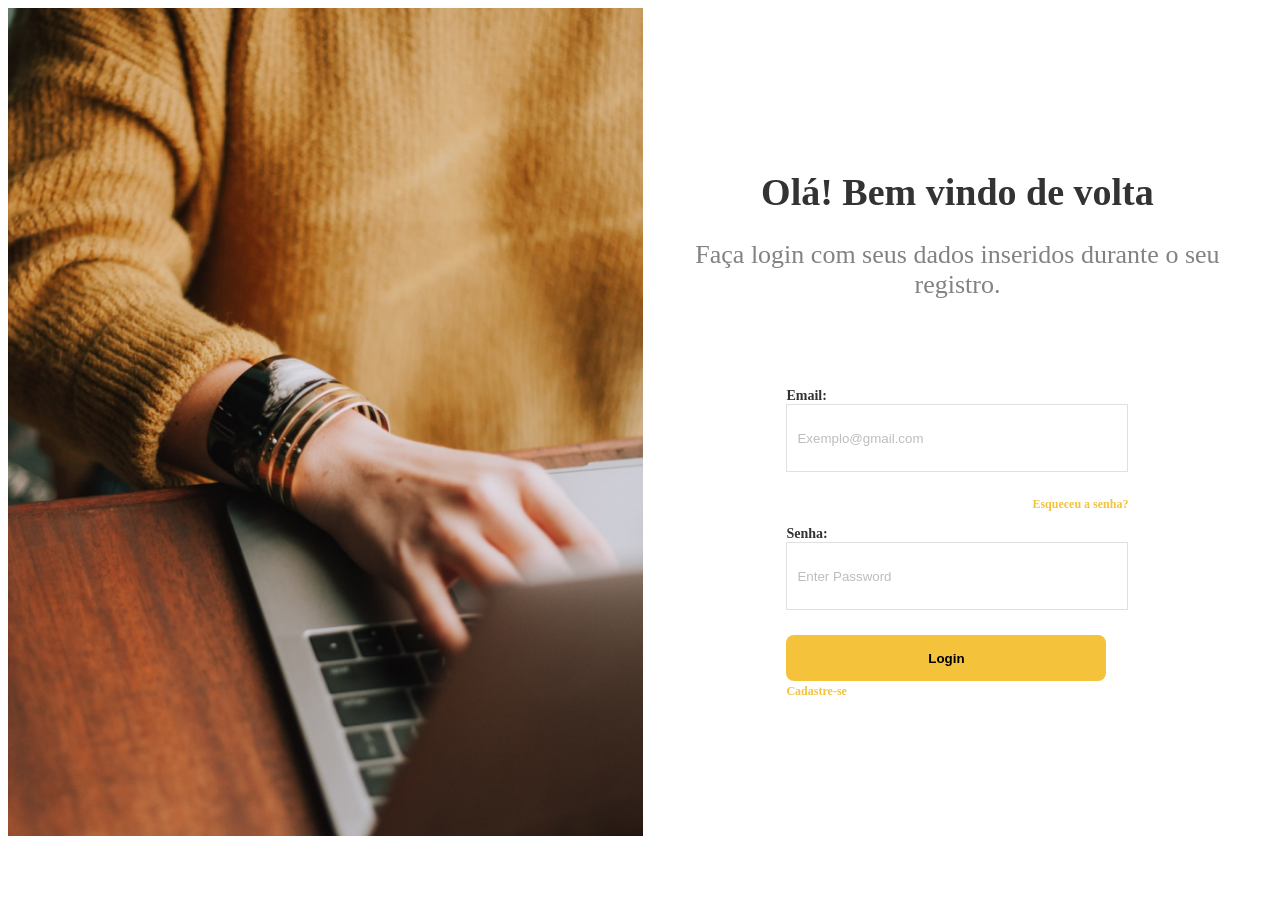
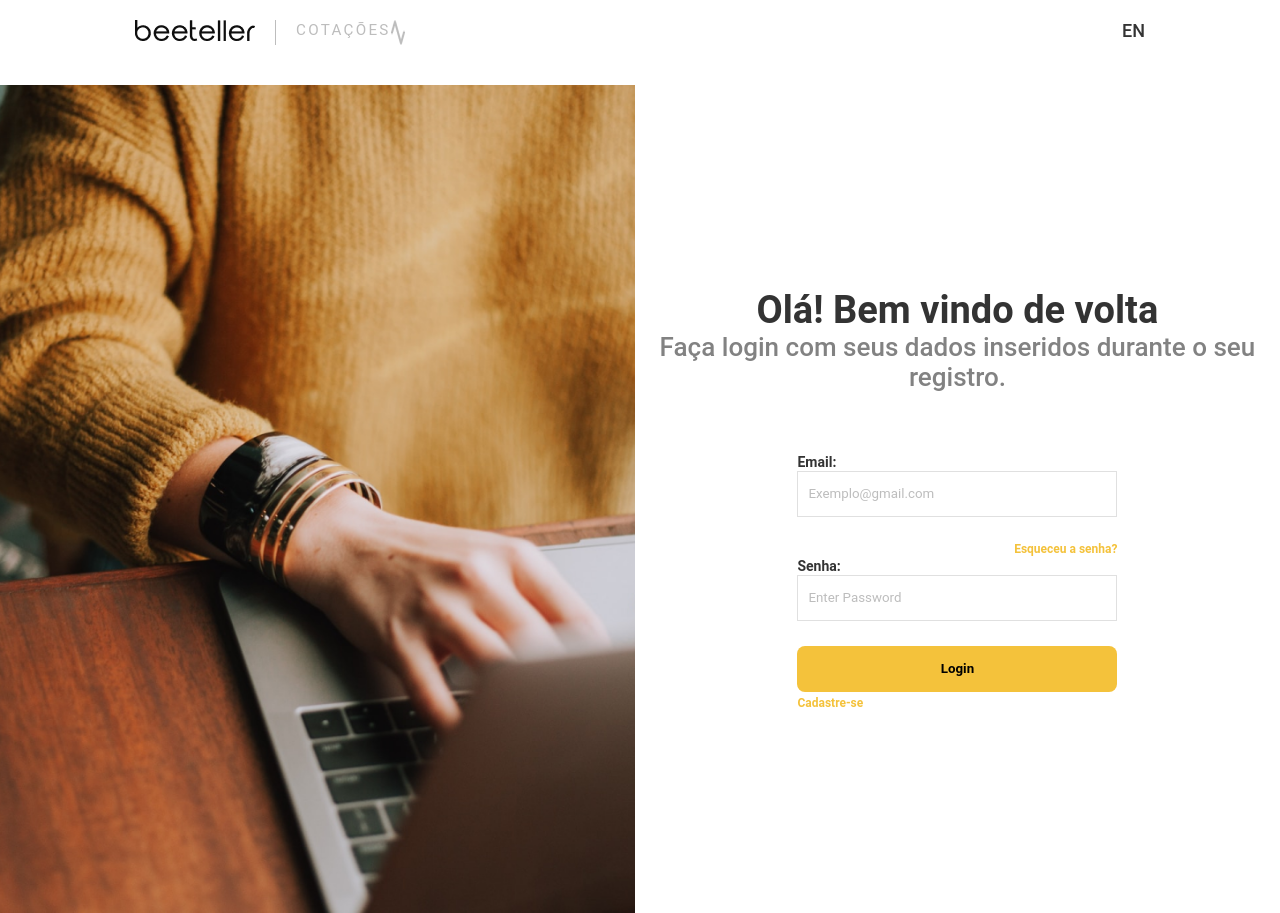
Before and after one commit to Simeone-Holanda/currency-quote, a React (Vite) app in the folder front-end/: page / in a window 1280 px wide. Before the commit the page ends 844 px from the top, so only its background shows below. Built offline with nearby package versions, Linux system fonts and the light colour scheme.

Commit message:
Correções no layout e no NavTop do site.

```diff
--- a/front-end/src/App.jsx
+++ b/front-end/src/App.jsx
@@ -3,17 +3,21 @@
 import Login from './components/pages/login/Login'
 import Register from './components/pages/register/Register'
 import Dashboard from './components/pages/dashboard/Dashboard'
+import NavTop from './components/layout/NavTop/NavTop'
 
 
 function App() {
 
   return (
+    <>
+      <NavTop />
       <Routes>
         <Route path='/' element={<Login />} />
         <Route path='/login' element={<Login />} />
         <Route path='/register' element={<Register />} />
         <Route path='/dashboard' element={<Dashboard />} />
       </Routes>
+    </>
   )
 }
 
--- /dev/null
+++ b/front-end/src/components/layout/NavTop/NavTop.jsx
@@ -0,0 +1,22 @@
+import styles from './NavTop.module.css'
+import Logo_Beeteller from '../../../img/Logo_Beeteller.png'
+import Vector from '../../../img/Vector.png'
+import Container from '../container/Container';
+
+const NavTop = () => {
+    return (
+        <div className={styles.container_nav}>
+            <div className={styles.headers}>
+                <div className={styles.logo}>
+                    <img src={Logo_Beeteller} alt="" />
+                </div>
+                <span>COTAÇÕES</span>
+                <img src={Vector} alt="" />
+            </div>
+            <div className={styles.idioma}>EN</div>
+
+        </div >
+    );
+}
+
+export default NavTop;
--- /dev/null
+++ b/front-end/src/components/layout/NavTop/NavTop.module.css
@@ -0,0 +1,40 @@
+
+.container_nav {
+    width: 100%;
+    height: 85px;
+    display: flex;
+    justify-content: space-between;
+    padding: 20px 135px;
+    align-items: flex-start;
+}
+
+.headers{
+    display: flex;
+}
+
+
+.logo {
+    border-right: 1px solid #BDBDBD;
+    margin-right: 20px;
+    padding-right: 20px;
+
+}
+
+.container_nav span{
+    color: #BDBDBD;
+    font-family: 'Roboto';
+    font-style: normal;
+    font-size: 95%;
+    line-height: 21px;
+    letter-spacing: 0.15em;
+    font-variant: small-caps;
+}
+
+.idioma{
+    font-family: 'Roboto';
+    font-style: normal;
+    font-weight: 500;
+    font-size: 18px;
+    line-height: 21px;
+    color: #333333;
+}
--- a/front-end/src/index.css
+++ b/front-end/src/index.css
@@ -0,0 +1,11 @@
+* {
+    padding: 0px;
+    margin: 0px;
+    box-sizing: border-box;
+    font-family: 'Roboto', sans-serif;
+  }
+
+  html, body, #root {
+    background-color: #FFFFFF;
+    height: 100%;
+  }
```
Lines whose indentation alone changed are shown as unchanged.
